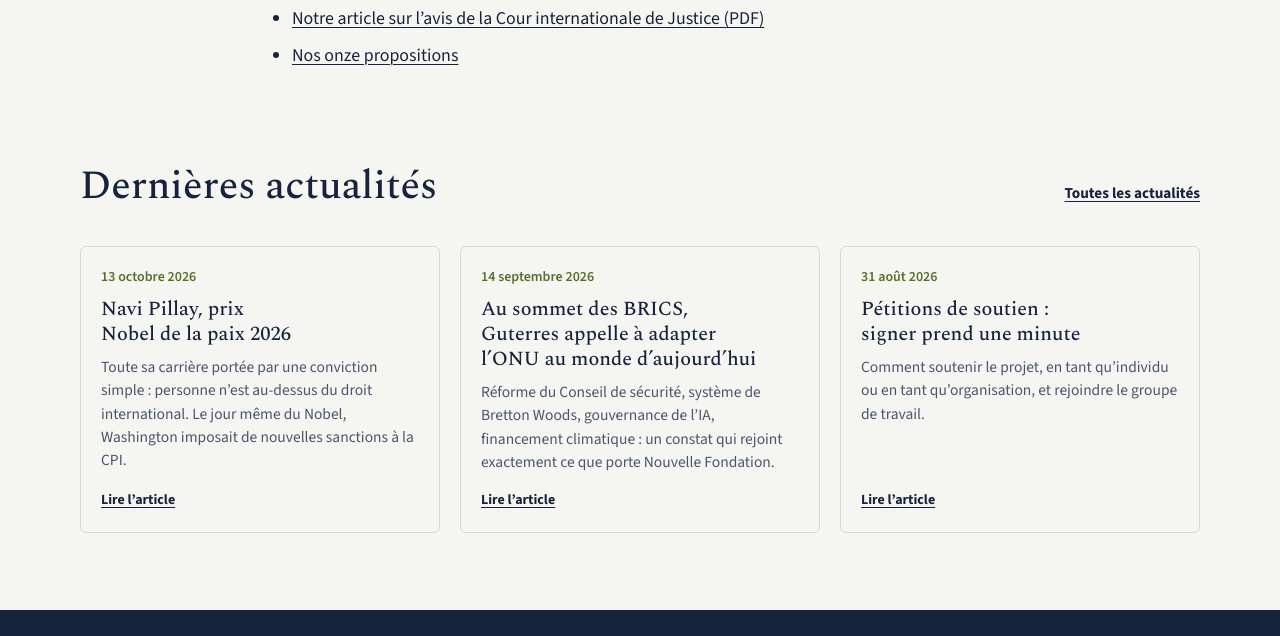
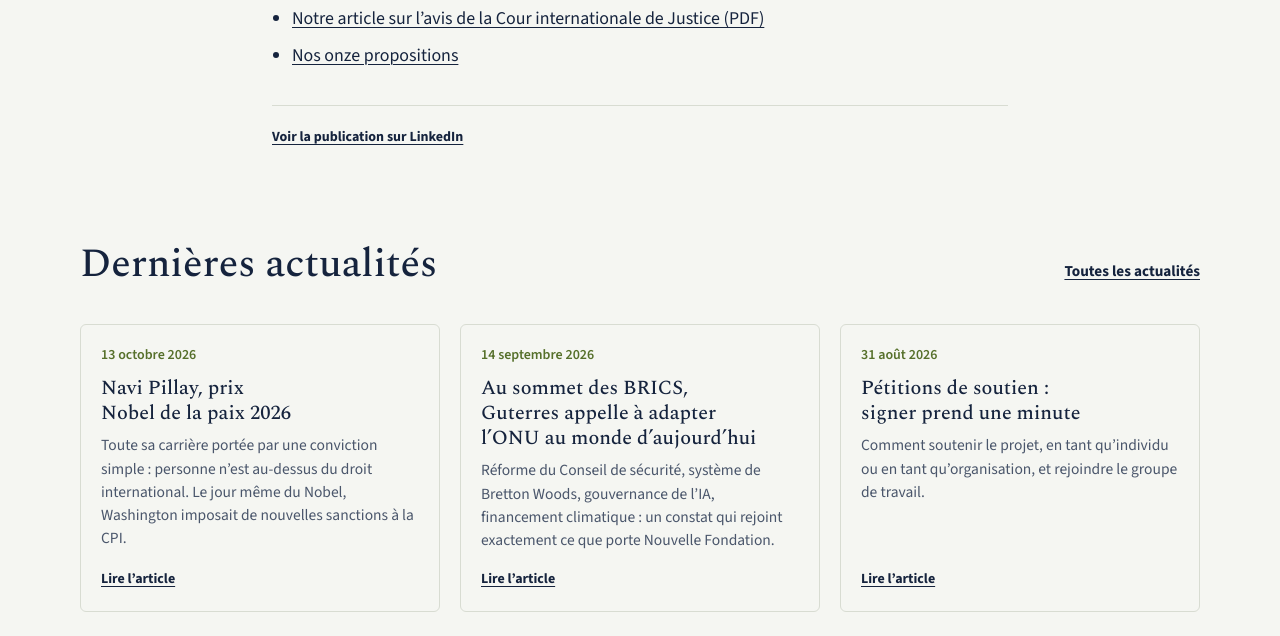
Before and after one commit to Ahma2sy/nouvellefondation-onu, an Eleventy site: page src/actualites/2026-11-23-repenser-la-gouvernance-mondiale-du-climat.md in a window 1280 px wide. Shown: the part 1215-1851 px from the top of the page. Built offline with nearby package versions, Linux system fonts and the light colour scheme; Eleventy itself is replaced by a stand-in of ours; files that its build step writes are made by us from their sources.

Commit message:
Actualités : lien LinkedIn de l'article sur le climat
Co-Authored-By: Claude Opus 5.5 <noreply@anthropic.com>
Claude-Session: https://claude.ai/code/session_016U9R2sioYp55cgWrkdANpL

```diff
--- a/src/actualites/2026-11-23-repenser-la-gouvernance-mondiale-du-climat.md
+++ b/src/actualites/2026-11-23-repenser-la-gouvernance-mondiale-du-climat.md
@@ -1,6 +1,7 @@
 ---
 titre: Repenser la gouvernance mondiale du climat
 date: 2026-11-23
+linkedin: https://www.linkedin.com/feed/update/urn:li:activity:7531782414147170304/
 resume: "Le cadre des COP, fondé sur le consensus, est-il à la hauteur du dérèglement climatique ? Notre Proposition 8 plaide pour une institution mondiale permanente pour l’environnement et le climat."
 ---
 Les COP ont permis d’inscrire le climat à l’agenda mondial. Mais à mesure que les effets du dérèglement climatique s’aggravent, une question s’impose : le cadre actuel, fondé sur le consensus, est-il efficace face à ce que la situation exige ?
```
